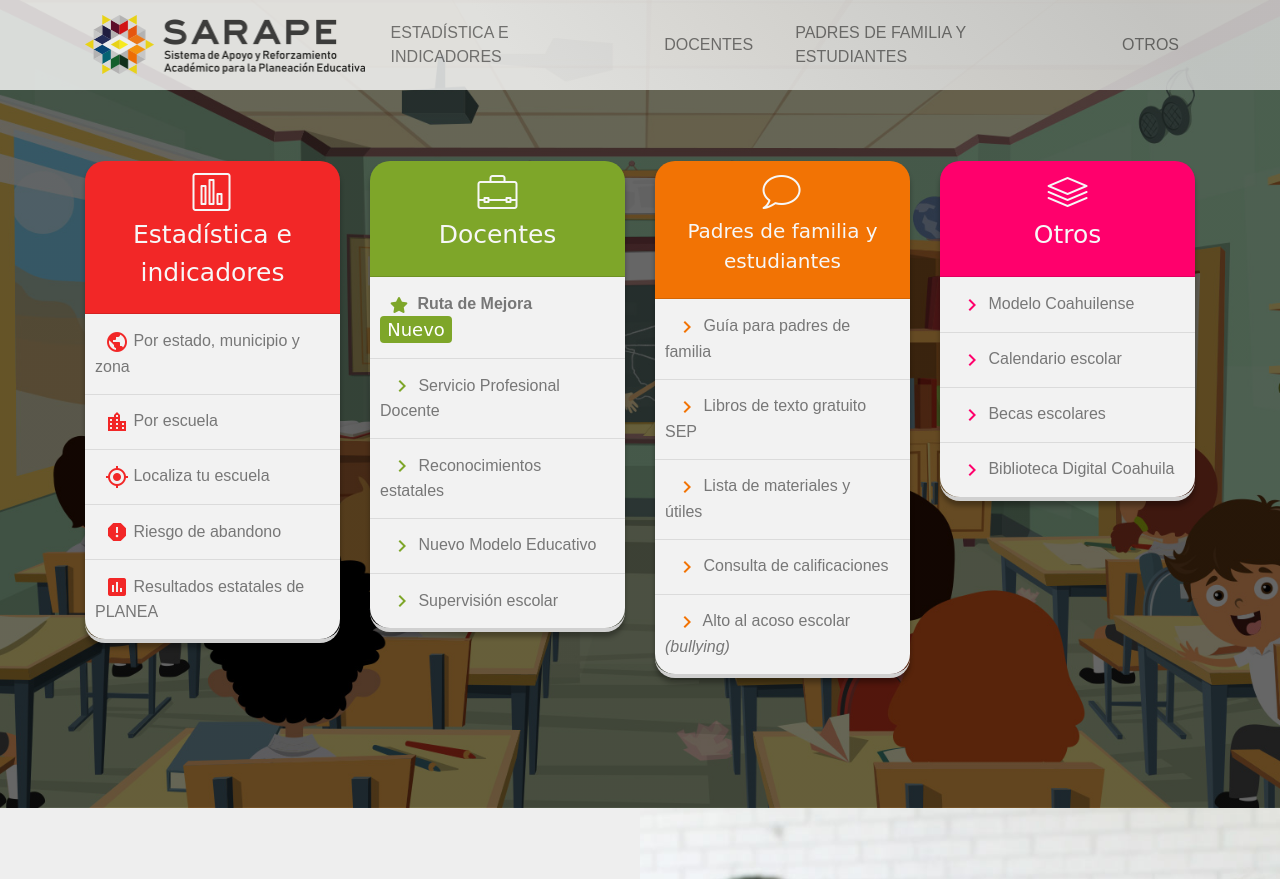
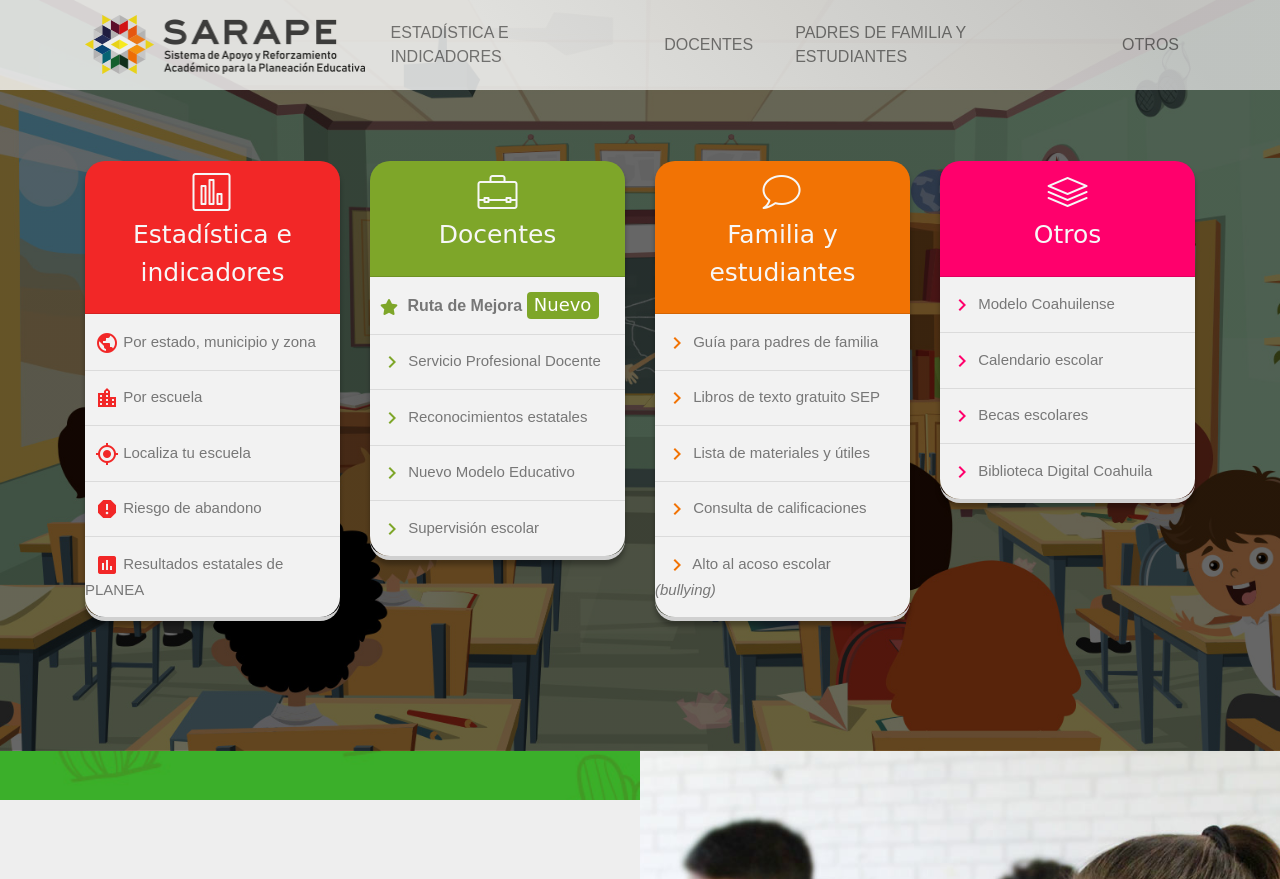
Before and after one commit to uziel1111/escuelacoahuilense, a CodeIgniter app: page /database/ in a window 1280 px wide. Shown: the top 879 px of the page. Run offline with CodeIgniter, Linux system fonts and the light colour scheme; some libraries are stand-ins or nearby versions; some web fonts are replaced.

Commit message:
ajuste font-size

```diff
--- a/application/views/index.php
+++ b/application/views/index.php
@@ -60,7 +60,7 @@
                                                 <div class="icon color-6">
                                                     <span class="lnr lnr-bubble"></span>
                                                 </div>
-                                              <h3 style="font-size:20px !important;" class="card-title color-6">Padres de familia y estudiantes</h3>
+                                              <h3 class="card-title color-6">Familia y estudiantes</h3>
                                             </div>
                                             <div class="card-body">
                                                 <!-- List group -->
--- a/assets/css/main.css
+++ b/assets/css/main.css
@@ -1676,7 +1676,8 @@
    -o-transition: all 0.3s ease 0s;
    transition: all 0.3s ease 0s;
    cursor: pointer;
-   padding: 15px 10px 15px 10px;
+   padding: 15px 10px 15px 0;
+	font-size: 15px;
 }
 .main-boxes ul li:last-child{
     background: transparent;
```
